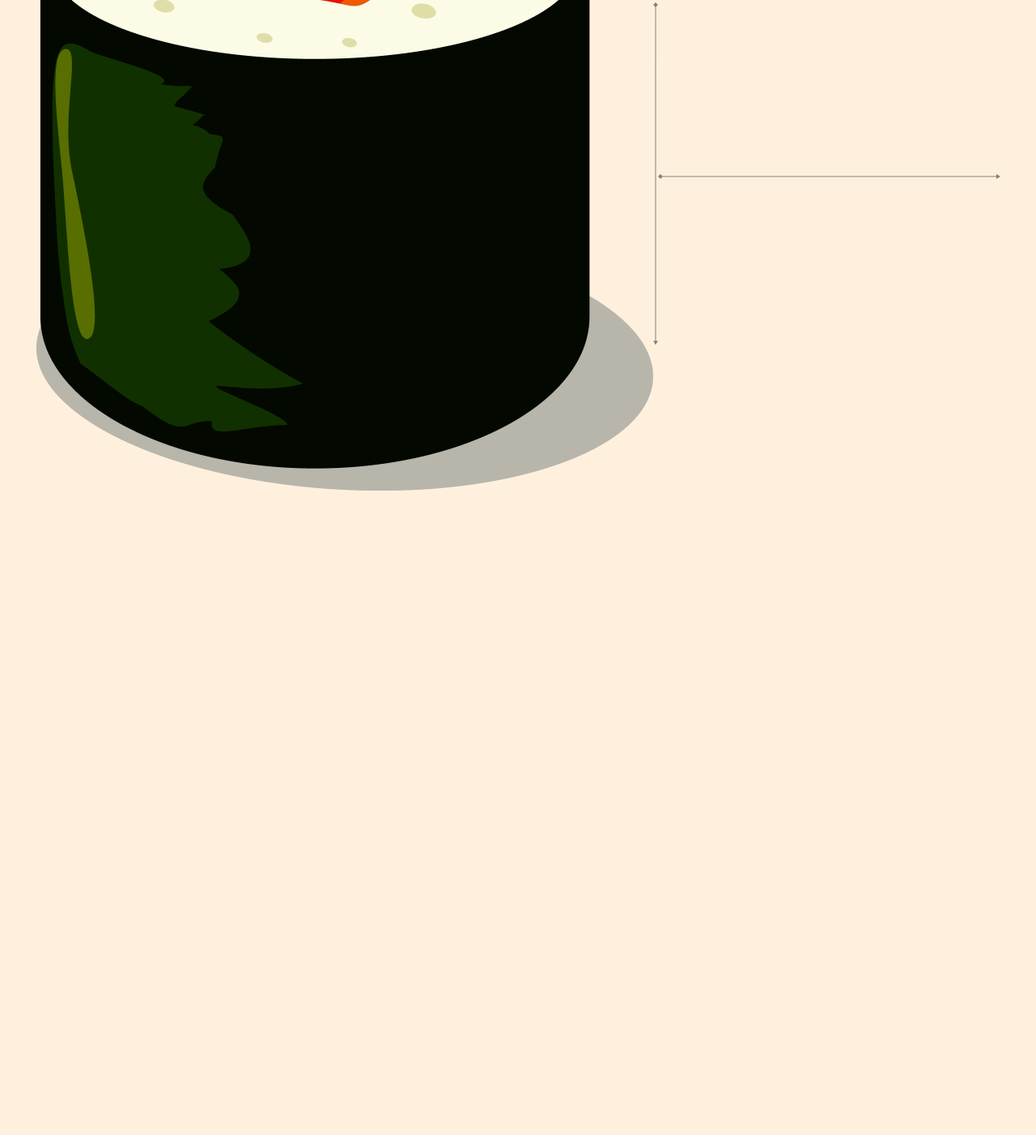
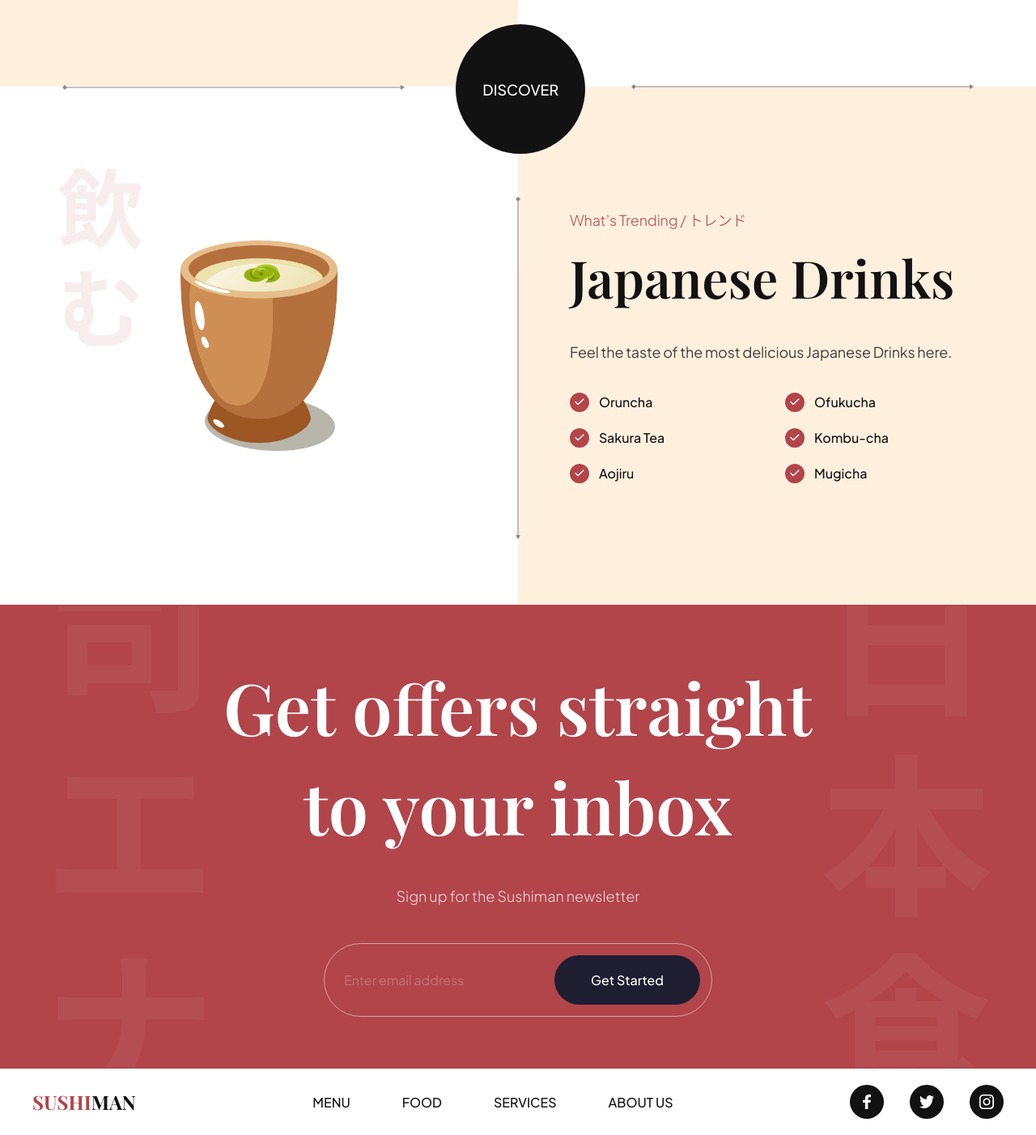
Before and after one commit to bruno-kwemoi/sushi, a website built with Vite: page index.html in a window 1280 px wide. Shown: the part 2953-4355 px from the top of the page at 81% size. Before the commit the page ends 3559 px from the top, so only its background shows below. Built offline with nearby package versions, Linux system fonts and the light colour scheme.

Commit message:
finish footer section

```diff
--- a/css/sections/footer.css
+++ b/css/sections/footer.css
@@ -0,0 +1,63 @@
+.footer {
+    width: 100%;
+    padding: 20px 40px;
+    background: var(--color-white);
+
+    flex-wrap: wrap;
+    gap: 20px;
+
+    overflow: hidden;
+}
+
+.footer__logo {
+    font-size: 24px;
+    font-weight: bold;
+    font-family: var(--playfair-display);
+
+    text-transform: uppercase;
+    color: var(--secondary-color);
+
+    cursor: pointer;
+}
+
+.footer__logo span {
+    color: var(--primary-color);
+}
+
+.footer ul {
+    list-style: none;
+
+    display: flex;
+    flex-wrap: wrap;
+    flex-direction: row;
+    gap: 64px;
+}
+
+.footer ul:last-child {
+    gap: 32px;
+}
+
+.footer__nav li {
+    font-size: 16px;
+    font-weight: 500;
+    font-family: var(--plus-jakarta-sans);
+    text-transform: uppercase;
+    color: var(--secondary-color);
+
+    cursor: pointer;
+}
+
+.footer__social li {
+    width: 42px;
+    height: 42px;
+
+    background: var(--secondary-color);
+    border-radius: 100%;
+}
+
+.footer__social li img {
+    width: 45%;
+    height: 45%;
+
+    object-fit: contain;
+}
--- a/css/sections/subscribe.css
+++ b/css/sections/subscribe.css
@@ -0,0 +1,83 @@
+.subscription {
+    padding: 64px;
+
+    background-color: var(--primary-color);
+    background-image: url('../../assets/subscribe_bg.png');
+    background-position: center;
+    background-repeat: no-repeat;
+    background-size: contain;
+
+    flex-direction: column;
+    overflow: hidden;
+}
+
+.subscription h2 {
+    font-size: 88px;
+    font-family: var(--playfair-display);
+    font-weight: 600;
+    line-height: 123px;
+
+    color: #fff;
+    text-align: center;
+}
+
+.subscription p {
+    font-size: 18px;
+    font-family: var(--plus-jakarta-sans);
+    font-weight: 300;
+    line-height: 36px;
+
+    margin-top: 32px;
+
+    color: rgb(255, 255, 255, 0.8);
+}
+
+.subscription__form {
+    min-width: 480px;
+
+    margin-top: 40px;
+    padding: 14px 14px 14px 24px;
+    display: flex;
+    gap: 10;
+    border: 1px solid rgb(255, 255, 255, 0.5);
+    border-radius: 46px;
+ }
+
+ .subscription__form input {
+    flex: 1;
+
+    font-size: 16px;
+    font-family: var(--plus-jakarta-sans);
+    font-weight: 400;
+
+    color: #fff;
+    opacity: 0.5;
+
+    background: transparent;
+    border: none;
+    outline: none;
+ }
+
+ .subscription__form input::placeholder {
+    color: #fff;
+    opacity: 0.5;
+ }
+
+ .subscription__form button {
+    padding: 20px;
+
+    min-width: 180px;
+
+    font-size: 16px;
+    font-family: var(--plus-jakarta-sans);
+    font-weight: 500;
+    color: #fff;
+    text-align: center;
+
+    background: var(--black-400);
+    border-radius: 46px;
+    border: none;
+    outline: none;
+
+    cursor: pointer;
+ }
--- a/css/sections/trending.css
+++ b/css/sections/trending.css
@@ -53,3 +53,106 @@
     height: 50%;
     object-fit: contain;
 }
+
+.trending__list p {
+    flex: 1;
+    font-size: 16px;
+    font-weight: 500;
+    font-family: var(--plus-jakarta-sans);
+    color: var(--secondary-color)
+}
+
+.trending__image {
+    flex: 1;
+
+    position: relative;
+    padding: 32px 64px;
+
+    background-color: var(--color-white);
+    background-repeat: no-repeat;
+    background-size: contain;
+    background-position: center;
+}
+
+.trending-sushi .trending__image {
+    background-image: url('../../assets/japanese_sushi.png');
+}
+
+.trending-drink .trending__image {
+    background-image: url('../../assets/japanese_drinks.png');
+}
+
+.trending__image img {
+    width: 254px;
+    height: 260px;
+
+    object-fit: contain;
+}
+
+.trending__discover {
+    position: absolute;
+    top: 44%;
+    left: 44%;
+    z-index: 1;
+
+    width: 160px;
+    height: 160px;
+
+    background-color: var(--secondary-color);
+    border-radius: 100%;
+
+    display: flex;
+    justify-content: center;
+    align-items: center;
+}
+
+.trending__discover p {
+    color: #fff;
+    text-transform: uppercase;
+
+    font-size: 18px;
+    font-weight: 500;
+    font-family: var(--plus-jakarta-sans);
+}
+
+/* Arrows */
+.trending__arrow {
+    position: absolute;
+    z-index: 1;
+  }
+
+  .trending__arrow img {
+    object-fit: contain;
+  }
+
+  .trending__arrow-left {
+    left: -2.5px;
+    top: 12%;
+  }
+
+  .trending__arrow-left img,
+  .trending__arrow-top img {
+    width: auto;
+    height: 100%;
+  }
+
+  .trending__arrow-top {
+    top: -10.5px;
+    left: 12%;
+  }
+
+  .trending__arrow-bottom {
+    bottom: -6.5px;
+    right: 12%;
+  }
+
+  .trending__arrow-bottom img,
+  .trending__arrow-right img {
+    width: 100%;
+    height: auto;
+  }
+
+  .trending__arrow-right {
+    right: -2.5px;
+    bottom: 12%;
+  }
--- a/index.html
+++ b/index.html
@@ -170,6 +170,7 @@
   </section>
 
   <section class="trending" id="food">
+    <section class="trending-sushi">
       <div class="trending__content" data-aos="fade-right">
         <p class="sushi__subtitle">What’s Trending / トレンド</p>
         <h3 class="sushi__title">Japanese Sushi</h3>
@@ -178,38 +179,38 @@
           <li>
             <div class="trending__icon flex-center">
               <img src="/assets/check.svg" alt="check" />
+            </div>
             <p>Make Sushi</p>
-          </div>
           </li>
           <li>
             <div class="trending__icon flex-center">
               <img src="/assets/check.svg" alt="check" />
+            </div>
             <p>Uramaki Sushi</p>
-          </div>
           </li>
           <li>
             <div class="trending__icon flex-center">
               <img src="/assets/check.svg" alt="check" />
+            </div>
             <p>Temaki Sushi</p>
-          </div>
           </li>
           <li>
             <div class="trending__icon flex-center">
               <img src="/assets/check.svg" alt="check" />
+            </div>
             <p>Oshizushi</p>
-          </div>
           </li>
           <li>
             <div class="trending__icon flex-center">
               <img src="/assets/check.svg" alt="check" />
+            </div>
             <p>Nigiri Sushi</p>
-          </div>
           </li>
           <li>
             <div class="trending__icon flex-center">
               <img src="/assets/check.svg" alt="check" />
+            </div>
             <p>Inari Sushi</p>
-          </div>
           </li>
         </ul>
       </div>
@@ -219,11 +220,114 @@
           <img src="/assets/arrow-vertical.svg" alt="arrow-vertical" />
         </div>
 
-      <div class="trending__arrow trending__arrow-left">
+        <div class="trending__arrow trending__arrow-bottom">
           <img src="/assets/arrow-horizontal.svg" alt="arrow-horizontal" />
         </div>
       </div>
     </section>
+    <div class="trending__discover" data-aos="zoom-in">
+      <p>Discover</p>
+    </div>
+    <section class="trending-drink">
+      <div class="trending__image flex-center">
+        <img src="/assets/sushi-4.png" alt="sushi-5" data-aos="fade-right" />
+        <div class="trending__arrow trending__arrow-top">
+          <img src="/assets/arrow-horizontal.svg" alt="arrow-horizontal" />
+        </div>
+
+        <div class="trending__arrow trending__arrow-right">
+          <img src="/assets/arrow-vertical.svg" alt="arrow-vertical" />
+        </div>
+      </div>
+      <div class="trending__content" data-aos="fade-left">
+        <p class="sushi__subtitle">What’s Trending / トレンド</p>
+        <h3 class="sushi__title">Japanese Drinks</h3>
+        <p class="sushi__description">Feel the taste of the most delicious Japanese Drinks here.</p>
+        <ul class="trending__list flex-between">
+          <li>
+            <div class="trending__icon flex-center">
+              <img src="/assets/check.svg" alt="check" />
+            </div>
+            <p>Oruncha</p>
+          </li>
+          <li>
+            <div class="trending__icon flex-center">
+              <img src="/assets/check.svg" alt="check" />
+            </div>
+            <p>Ofukucha</p>
+          </li>
+          <li>
+            <div class="trending__icon flex-center">
+              <img src="/assets/check.svg" alt="check" />
+            </div>
+            <p>Sakura Tea</p>
+          </li>
+          <li>
+            <div class="trending__icon flex-center">
+              <img src="/assets/check.svg" alt="check" />
+            </div>
+            <p>Kombu-cha</p>
+          </li>
+          <li>
+            <div class="trending__icon flex-center">
+              <img src="/assets/check.svg" alt="check" />
+            </div>
+            <p>Aojiru</p>
+          </li>
+          <li>
+            <div class="trending__icon flex-center">
+              <img src="/assets/check.svg" alt="check" />
+            </div>
+            <p>Mugicha</p>
+          </li>
+        </ul>
+      </div>
+    </section>
+  </section>
+
+  <section class="subscription flex-center" id="services">
+    <h2 data-aos="flip-down">
+      Get offers straight <br />
+      to your inbox
+    </h2>
+    <p data-aos="fade-up">Sign up for the Sushiman newsletter</p>
+
+    <div class="subscription__form" data-aos="fade-up">
+      <input type="text" placeholder="Enter email address" />
+      <button>Get Started</button>
+    </div>
+  </section>
+
+  <footer class="footer flex-between">
+    <h3 class="footer__logo"><span>Sushi</span>man</h3>
+
+    <ul class="footer__nav">
+      <li>
+        <a href="#menu">Menu</a>
+      </li>
+      <li>
+        <a href="#food">Food</a>
+      </li>
+      <li>
+        <a href="#services">Services</a>
+      </li>
+      <li>
+        <a href="#about-us">About us</a>
+      </li>
+    </ul>
+
+    <ul class="footer__social">
+      <li class="flex-center">
+        <img src="assets/facebook.svg" alt="facebook" />
+      </li>
+      <li class="flex-center">
+        <img src="assets/twitter.svg" alt="twitter" />
+      </li>
+      <li class="flex-center">
+        <img src="assets/instagram.svg" alt="instagram" />
+      </li>
+    </ul>
+  </footer>
 
   <script src="js/script.js" type="module"></script>
 </body>
```
Lines whose indentation alone changed are shown as unchanged.
